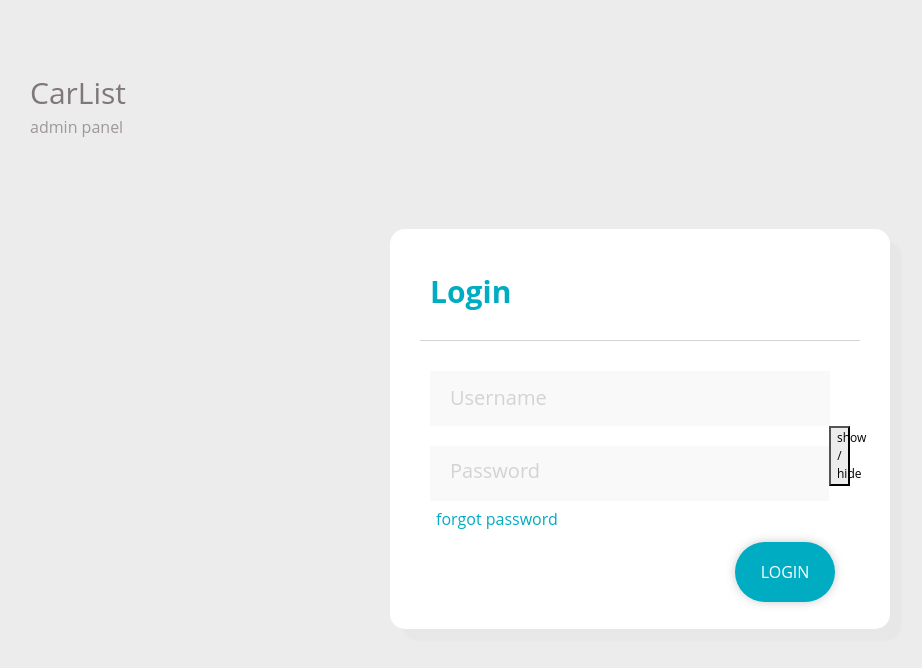
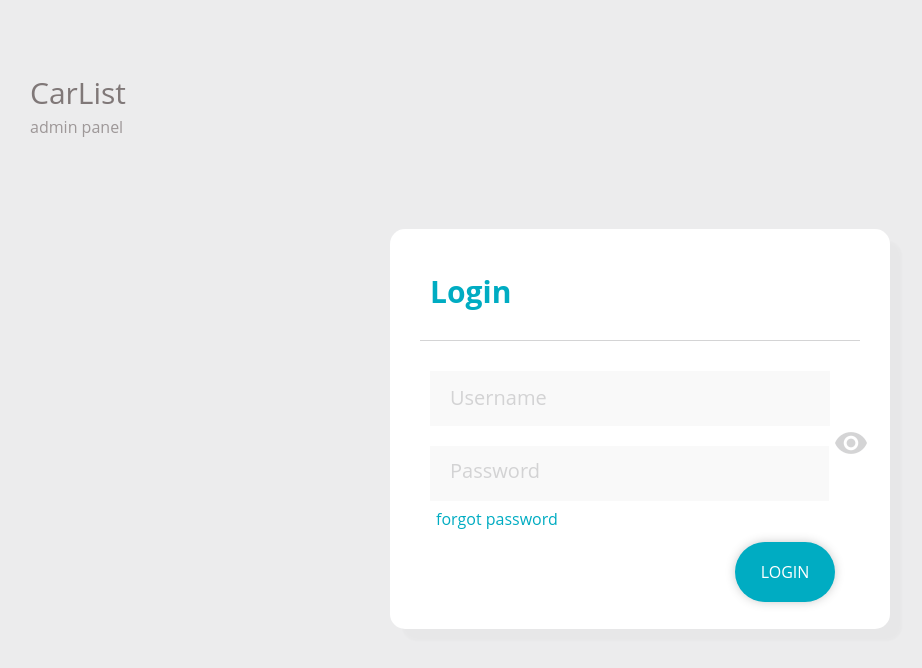
Before and after one commit to NeginAryapour/CarList, a Vue app: page /#/ in a window 1280 px wide. Shown: the top 668 px of the page, without its empty margins (0-922 px from the left). Built offline with nearby package versions, Linux system fonts and the light colour scheme.

Commit message:
fix eye toggle icon fucntionality

```diff
--- a/src/views/Login.vue
+++ b/src/views/Login.vue
@@ -28,7 +28,7 @@
               v-model="input.password"
               placeholder="Password"
             />
-            <button class="show_hide_btn" type="password" v-on:click="switchVisibility">show / hide</button>
+            <button class="show_hide_btn" type="password" v-on:click="switchVisibility"><img class="icon" src="../assets/eye_gray.png"></button>
           </div>
 
           <input class="forgot-password-btn" type="button" value="forgot password" />
@@ -56,8 +56,10 @@ export default {
         username: "",
         password: "",
         // passwordFieldType: "password",
-        passwordFieldType :"password"
+
       },
+      passwordFieldType :"password",
+      eye_url: "../assets/eye_gray.png"
     };
   },
 
@@ -80,6 +82,9 @@ export default {
     switchVisibility() {
       this.passwordFieldType =
         this.passwordFieldType === "password" ? "text" : "password";
+      this.eye_url =
+        this.passwordFieldType === "password" ? "../assets/eye_gray.png" : "../assets/invible.png";
+
     },
   },
 };
@@ -104,6 +109,10 @@ export default {
   border-radius: 15px;
 }
 
+.icon{
+  background: none;
+}
+
 #password_container {
   background: none;
 
@@ -117,6 +126,14 @@ export default {
   zoom: 1;
   vertical-align: top;
   font-size: 12px;
+  background: none;
+  outline: none;
+  border: none;
+}
+
+.show_hide_btn :active{
+  outline: none;
+
 }
 
 .carlist {
@@ -203,8 +220,9 @@ input:-webkit-autofill,
 input:-webkit-autofill:hover,
 input:-webkit-autofill:focus,
 input:-webkit-autofill:active {
-  -webkit-box-shadow: 0 0 0 30px rgb(196, 196, 196) inset !important;
+  -webkit-box-shadow: 0 0 0 30px rgb(196, 196, 196, 0.5) inset !important;
   -webkit-animation-fill-mode: both;
+  /* -webkit-border-image: none; */
 
   outline: none;
 }
@@ -245,12 +263,16 @@ input:-webkit-autofill:active {
 .login-btn:hover {
   background: white;
   color: #00acc2;
+  font-weight: bolder;
   box-shadow: 0px 0px 12px -2px rgba(0, 0, 0, 0.3);
-  border: none;
+  /* border-color: #00acc2; */
+  /* border-width: medium; */
 }
 
 .login-btn:active {
   background: #00acc2;
   color: white;
+  font-weight: bolder;
+
 }
 </style>
```
Also changed, not shown: src/assets/invisible.png (added).
